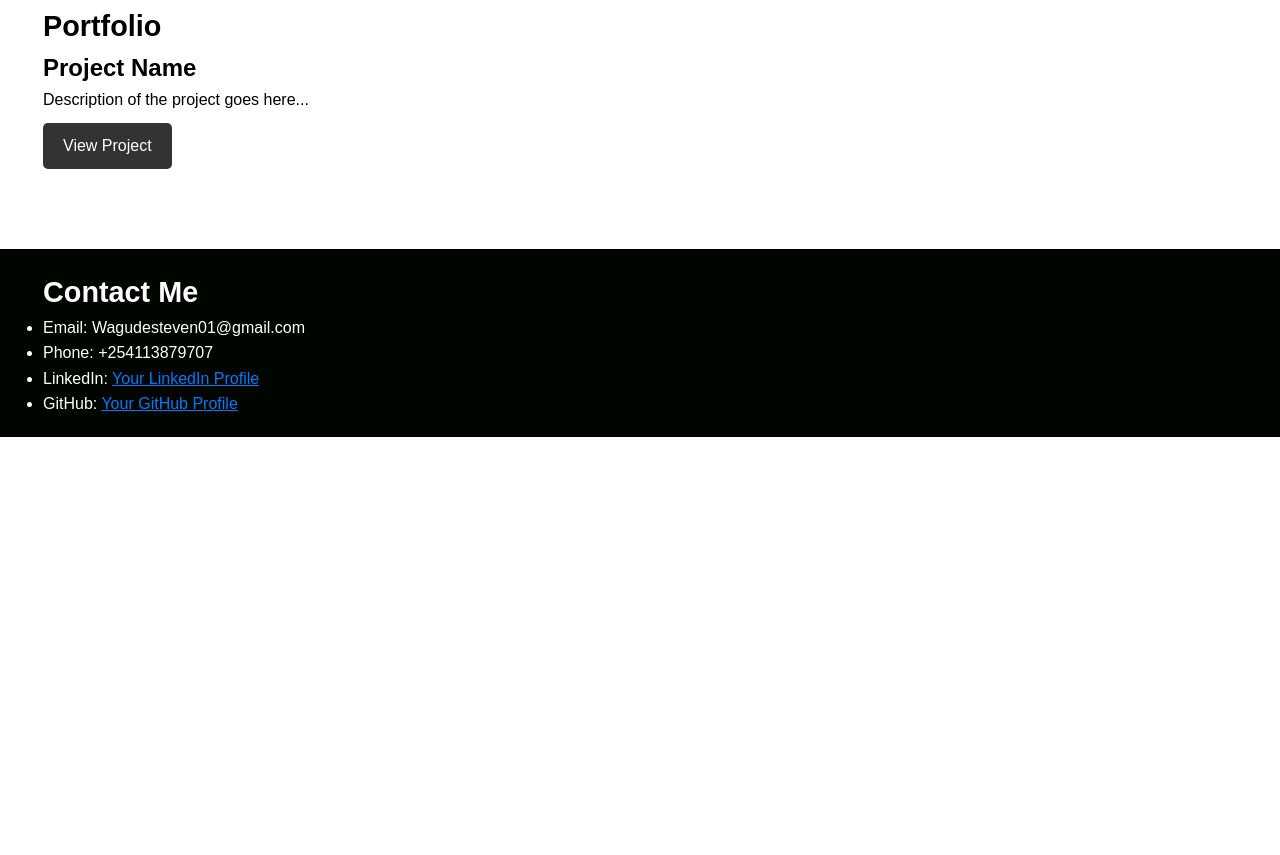
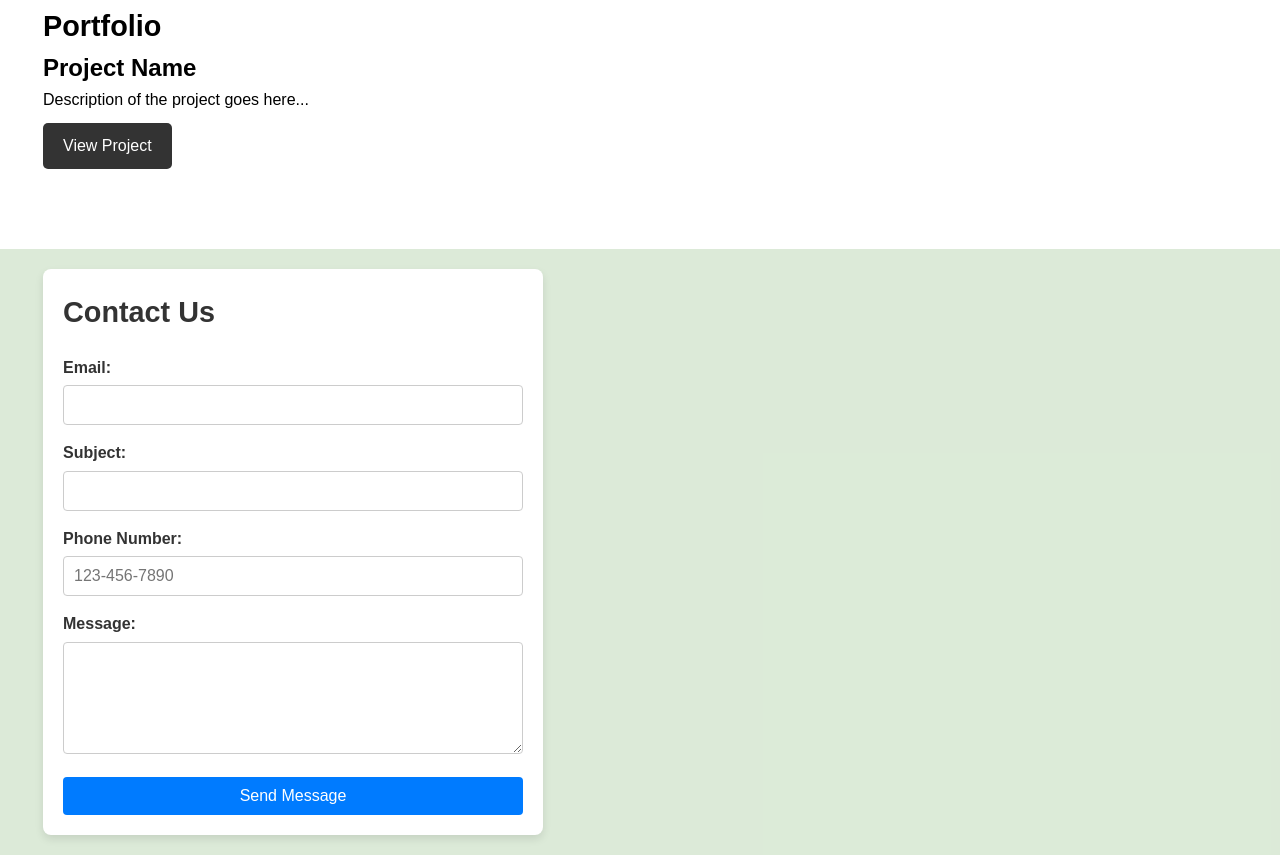
Before and after one commit to wagudesteven/wagude-portfolio, a plain HTML site: page index.html in a window 1280 px wide. Shown: the part 1326-2181 px from the top of the page. Before the commit the page ends 1763 px from the top, so only its background shows below. Drawn offline with nearby package versions, Linux system fonts and the light colour scheme.

Commit message:
Add files via upload

```diff
--- a/index.html
+++ b/index.html
@@ -93,13 +93,29 @@
 
     <footer id="contact">
         <div class="container">
-            <h2>Contact Me</h2>
-            <ul>
-                <li>Email: Wagudesteven01@gmail.com</li>
-                <li>Phone: +254113879707</li>
-                <li>LinkedIn: <a href="#">Your LinkedIn Profile</a></li>
-                <li>GitHub: <a href="#">Your GitHub Profile</a></li>
-            </ul>
+            <div class="contact-form-container">
+                <form class="contact-form" action="#" method="post">
+                    <h2>Contact Us</h2>
+                    <div class="form-group">
+                        <label for="email">Email:</label>
+                        <input type="email" id="email" name="email" required>
+                    </div>
+                    <div class="form-group">
+                        <label for="subject">Subject:</label>
+                        <input type="text" id="subject" name="subject" required>
+                    </div>
+                    <div class="form-group">
+                        <label for="phone">Phone Number:</label>
+                        <input type="tel" id="phone" name="phone" pattern="[0-9]{3}-[0-9]{3}-[0-9]{4}" placeholder="123-456-7890" required>
+                    </div>
+                    <div class="form-group">
+                        <label for="message">Message:</label>
+                        <textarea id="message" name="message" rows="5" required></textarea>
+                    </div>
+                    <button type="submit">Send Message</button>
+                </form>
+            </div>
+
         </div>
     </footer>
 </body>
--- a/style.css
+++ b/style.css
@@ -139,7 +139,7 @@ margin: 30px 15px 30px 0px;
 }
 
 footer {
-    background-color: #010500;
+    background-color: #dbead7f8;
     color: #fff;
     padding: 20px 0;
 }
@@ -343,3 +343,65 @@ h2 {
         padding: 10px;
     }
 }
+
+
+.contact-form-container {
+    background-color: #fff;
+    padding: 20px;
+    box-shadow: 0 4px 8px rgba(0, 0, 0, 0.1);
+    border-radius: 8px;
+    width: 100%;
+    max-width: 500px;
+}
+
+.contact-form {
+    display: flex;
+    flex-direction: column;
+}
+
+.contact-form h2 {
+    margin-bottom: 20px;
+    color: #333;
+}
+
+.form-group {
+    margin-bottom: 15px;
+}
+
+.form-group label {
+    display: block;
+    margin-bottom: 5px;
+    font-weight: bold;
+    color: #333;
+}
+
+.form-group input,
+.form-group textarea {
+    width: 100%;
+    padding: 10px;
+    border: 1px solid #ccc;
+    border-radius: 4px;
+    font-size: 16px;
+    color: #333;
+}
+
+.form-group input:focus,
+.form-group textarea:focus {
+    border-color: #007BFF;
+    outline: none;
+}
+
+button[type="submit"] {
+    background-color: #007BFF;
+    color: #fff;
+    padding: 10px 20px;
+    border: none;
+    border-radius: 4px;
+    font-size: 16px;
+    cursor: pointer;
+    transition: background-color 0.3s ease;
+}
+
+button[type="submit"]:hover {
+    background-color: #05c018;
+}
```
